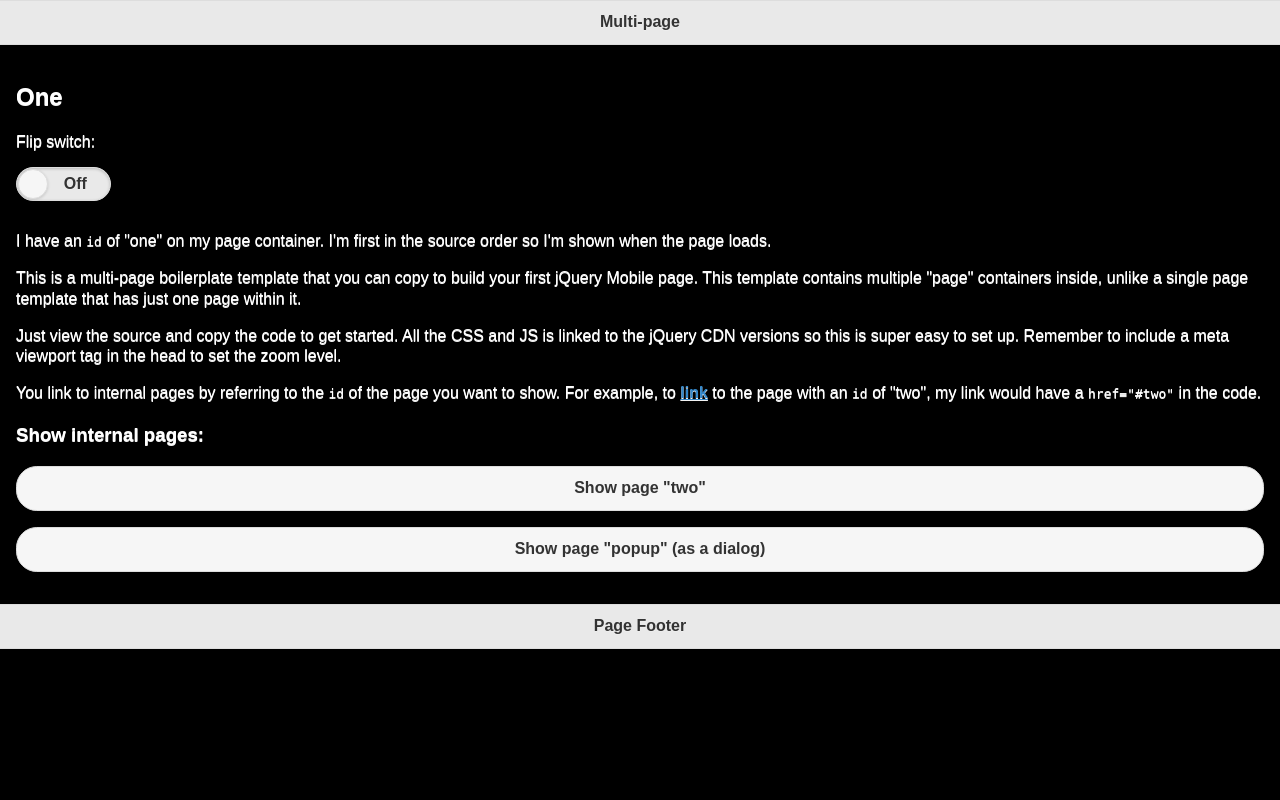
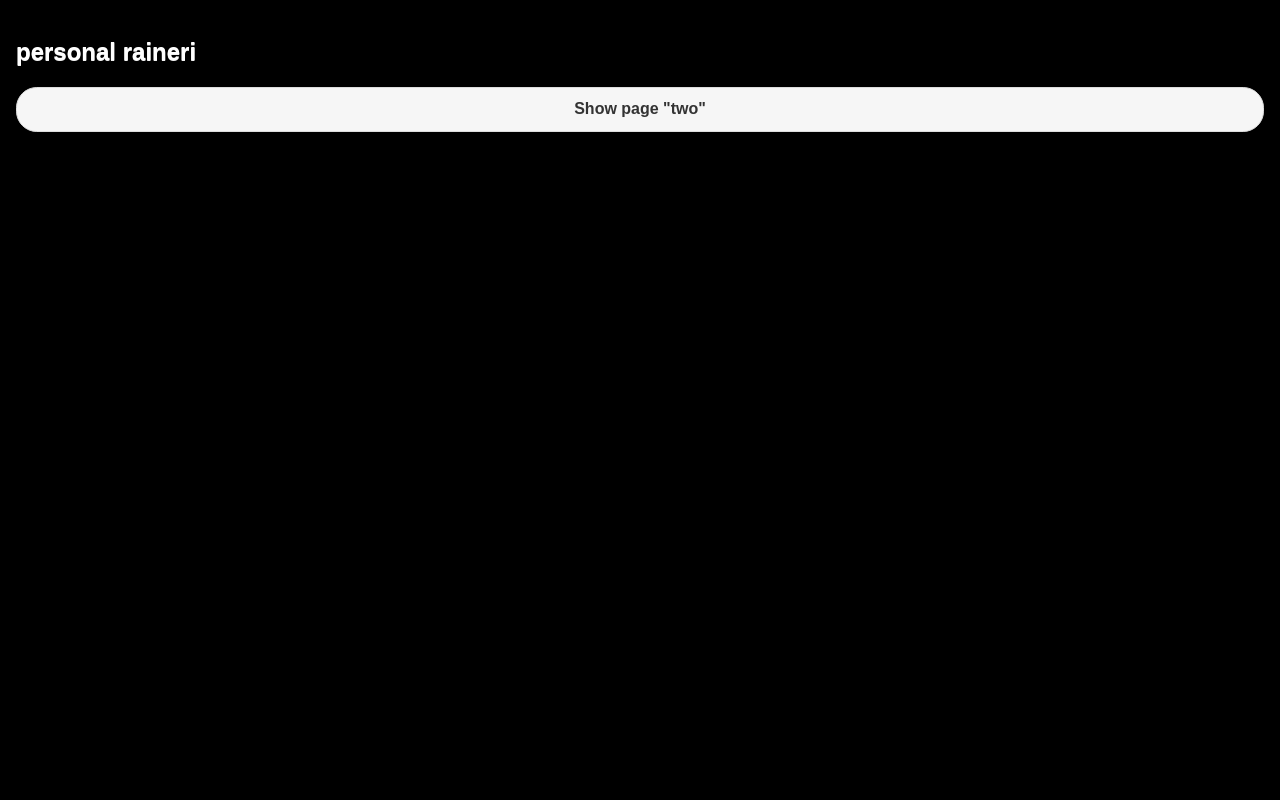
Before and after one commit to erkkimon/personal-raineri-ui-vol-2, a PHP site: page / in a window 1280 px wide. Run offline with PHP 8.4, Linux system fonts and the light colour scheme; some libraries are stand-ins or nearby versions.

Commit message:
I don't really remember what I've done but everything seems to work so let's update the repo to be able to continue working on my another computer.

```diff
--- a/index.html
+++ b/index.html
@@ -2,9 +2,9 @@
 <html>
 
   <head>
-	<meta charset="utf-8">
-	<meta name="viewport" content="width=device-width, initial-scale=1">
-	<title>Multi-page template</title>
+    <meta charset="utf-8" />
+    <meta name="viewport" content="width=device-width, initial-scale=1" />
+    <title>Personal Travis</title>
     <link rel="stylesheet" href="lib/jquery-mobile/css/themes/default/jquery.mobile-1.4.0.min.css">
     <link rel="stylesheet" href="style.css">
     <link rel="shortcut icon" href="../favicon.ico">
@@ -14,75 +14,25 @@
 
   <body>
 
-<!-- Start of first page: #one -->
-<div data-role="page" id="one" data-theme="a">
+    <!-- Start of first page: #page-one -->
+    <div data-role="page" id="page-one" class="pseudo-page">
+      <div role="main" class="ui-content">
+        <h2>personal raineri</h2>
+        <p><a href="#page-two" class="ui-btn ui-shadow ui-corner-all">Show page "two"</a></p>
+      </div><!-- /content -->
+    </div><!-- /page one -->
 
-	<div data-role="header">
-		<h1>Multi-page</h1>
-	</div><!-- /header -->
-
+    <!-- Start of second page: #page-two -->
+    <div data-role="page" id="page-two" class="pseudo-page">
       <div role="main" class="ui-content">
-		<h2>One</h2>
-
-		<label for="flip-1">Flip switch:</label>
-<select name="flip-1" id="flip-1" data-role="slider">
-	<option value="off">Off</option>
-	<option value="on">On</option>
+        <br /><br /><br /><br />
+        <select name="flip-1" id="flip-1" data-role="slider" data-theme="b">
+          <option value="yes">Off</option>
+	        <option value="no">On</option>
         </select>
 
-		<p>I have an <code>id</code> of "one" on my page container. I'm first in the source order so I'm shown when the page loads.</p>
-
-		<p>This is a multi-page boilerplate template that you can copy to build your first jQuery Mobile page. This template contains multiple "page" containers inside, unlike a single page template that has just one page within it.</p>
-		<p>Just view the source and copy the code to get started. All the CSS and JS is linked to the jQuery CDN versions so this is super easy to set up. Remember to include a meta viewport tag in the head to set the zoom level.</p>
-		<p>You link to internal pages by referring to the <code>id</code> of the page you want to show. For example, to <a href="#two" >link</a> to the page with an <code>id</code> of "two", my link would have a <code>href="#two"</code> in the code.</p>
-
-		<h3>Show internal pages:</h3>
-		<p><a href="#two" class="ui-btn ui-shadow ui-corner-all">Show page "two"</a></p>
-		<p><a href="#popup" class="ui-btn ui-shadow ui-corner-all" data-rel="dialog" data-transition="pop">Show page "popup" (as a dialog)</a></p>
+        <p><a href="#page-one" data-direction="reverse" class="ui-btn ui-shadow ui-corner-all ui-btn-b">Back to page "one"</a></p>
       </div><!-- /content -->
-
-	<div data-role="footer" data-theme="a">
-		<h4>Page Footer</h4>
-	</div><!-- /footer -->
-</div><!-- /page one -->
-
-<!-- Start of second page: #two -->
-<div data-role="page" id="two" data-theme="a">
-
-	<div data-role="header">
-		<h1>Two</h1>
-	</div><!-- /header -->
-
-	<div role="main" class="ui-content">
-		<h2>Two</h2>
-		<p>I have an id of "two" on my page container. I'm the second page container in this multi-page template.</p>
-		<p>Notice that the theme is different for this page because we've added a few <code>data-theme</code> swatch assigments here to show off how flexible it is. You can add any content or widget to these pages, but we're keeping these simple.</p>
-		<p><a href="#one" data-direction="reverse" class="ui-btn ui-shadow ui-corner-all ui-btn-b">Back to page "one"</a></p>
-
-	</div><!-- /content -->
-
-	<div data-role="footer">
-		<h4>Page Footer</h4>
-	</div><!-- /footer -->
     </div><!-- /page two -->
-
-<!-- Start of third page: #popup -->
-<div data-role="page" id="popup">
-
-	<div data-role="header" data-theme="b">
-		<h1>Dialog</h1>
-	</div><!-- /header -->
-
-	<div role="main" class="ui-content">
-		<h2>Popup</h2>
-		<p>I have an id of "popup" on my page container and only look like a dialog because the link to me had a <code>data-rel="dialog"</code> attribute which gives me this inset look and a <code>data-transition="pop"</code> attribute to change the transition to pop. Without this, I'd be styled as a normal page.</p>
-		<p><a href="#one" data-rel="back" class="ui-btn ui-shadow ui-corner-all ui-btn-inline ui-icon-back ui-btn-icon-left">Back to page "one"</a></p>
-	</div><!-- /content -->
-
-	<div data-role="footer">
-		<h4>Page Footer</h4>
-	</div><!-- /footer -->
-</div><!-- /page popup -->
-
   </body>
 </html>
--- a/style.css
+++ b/style.css
@@ -4,7 +4,39 @@
   border-radius: 1.3em;
 }
 
-#one {
+.pseudo-page {
   background: #000;
   color: #FFF;
 }
+
+
+
+input[type=checkbox].css-checkbox {
+							display:none;
+						}
+
+						input[type=checkbox].css-checkbox + label.css-label {
+							padding-left:38px;
+							height:30px;
+							display:inline-block;
+							line-height:30px;
+							background-repeat:no-repeat;
+							background-position: 0 0;
+							font-size:30px;
+							vertical-align:middle;
+							cursor:pointer;
+
+						}
+
+						input[type=checkbox].css-checkbox:checked + label.css-label {
+							background-position: 0 -30px;
+						}
+						label.css-label {
+				background-image:url(http://csscheckbox.com/checkboxes/u/csscheckbox_6fae30450e9772f4ff0125c9debb0efb.png);
+				-webkit-touch-callout: none;
+				-webkit-user-select: none;
+				-khtml-user-select: none;
+				-moz-user-select: none;
+				-ms-user-select: none;
+				user-select: none;
+			}
```
Lines whose indentation alone changed are shown as unchanged.
